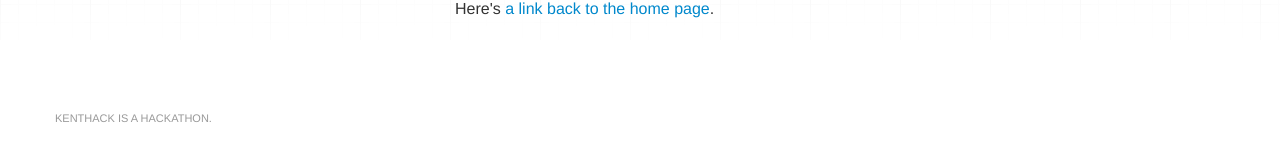
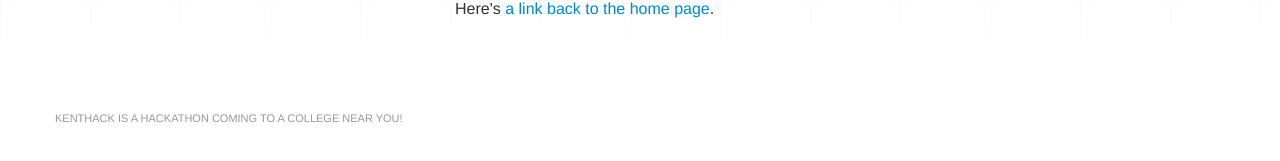
Before and after one commit to jdrydn/kenthack.github.io, a Jekyll site: the page built from thank-you.html, in a window 1280 px wide. Shown: the part 266-427 px from the top of the page. Built offline with Jekyll 4.4.1, drawn with Linux system fonts in a browser that asks for light colours.

Commit message:
Finished for the night.

```diff
--- a/_includes/footer.html
+++ b/_includes/footer.html
@@ -2,7 +2,7 @@
 			<footer>
 				<div class="row-fluid">
 					<div class="span12">
-						<h6>kenthack is a hackathon.</h6>
+						<h6>kenthack is a hackathon coming to a college near you!</h6>
 					</div>
 				</div>
 			</footer>
```
